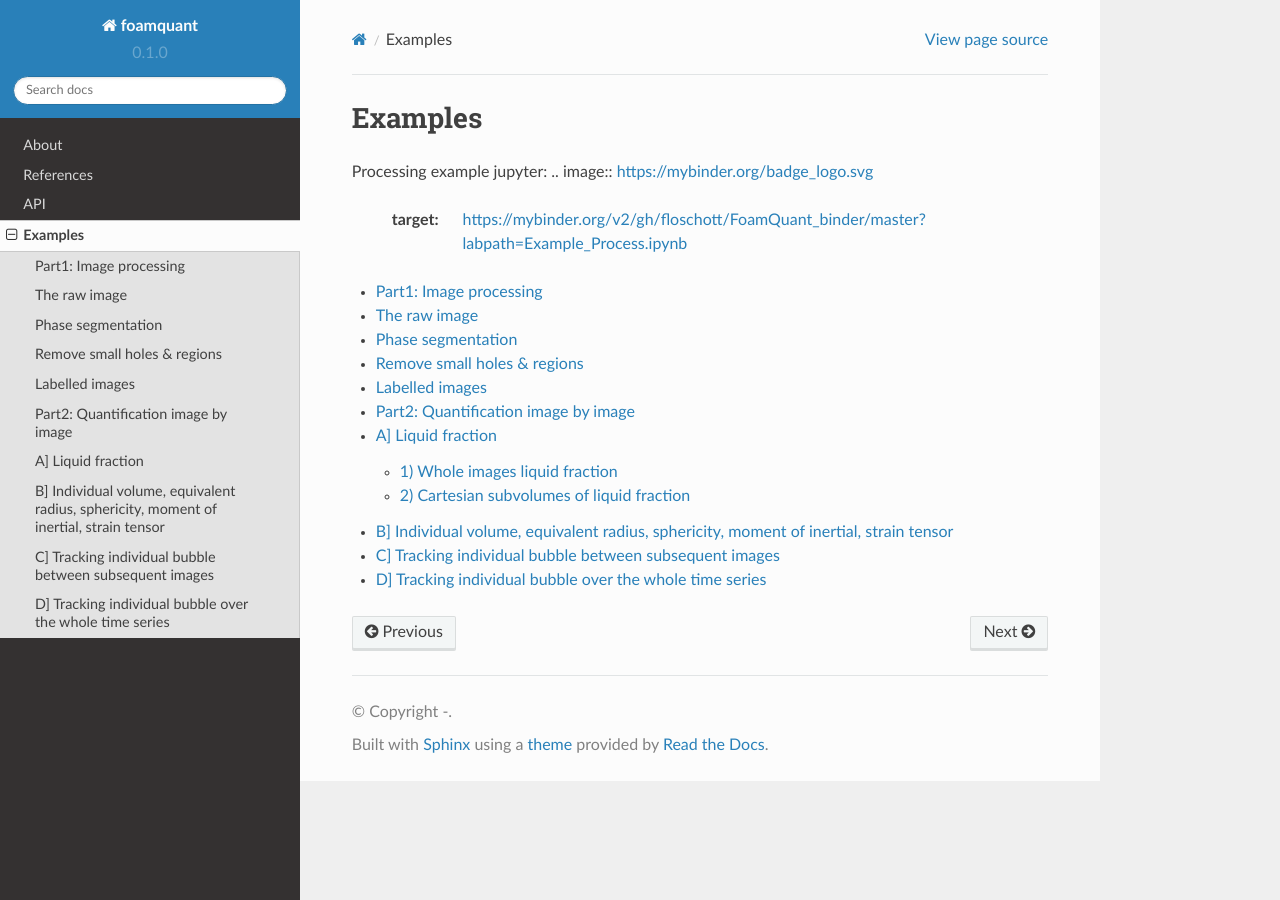
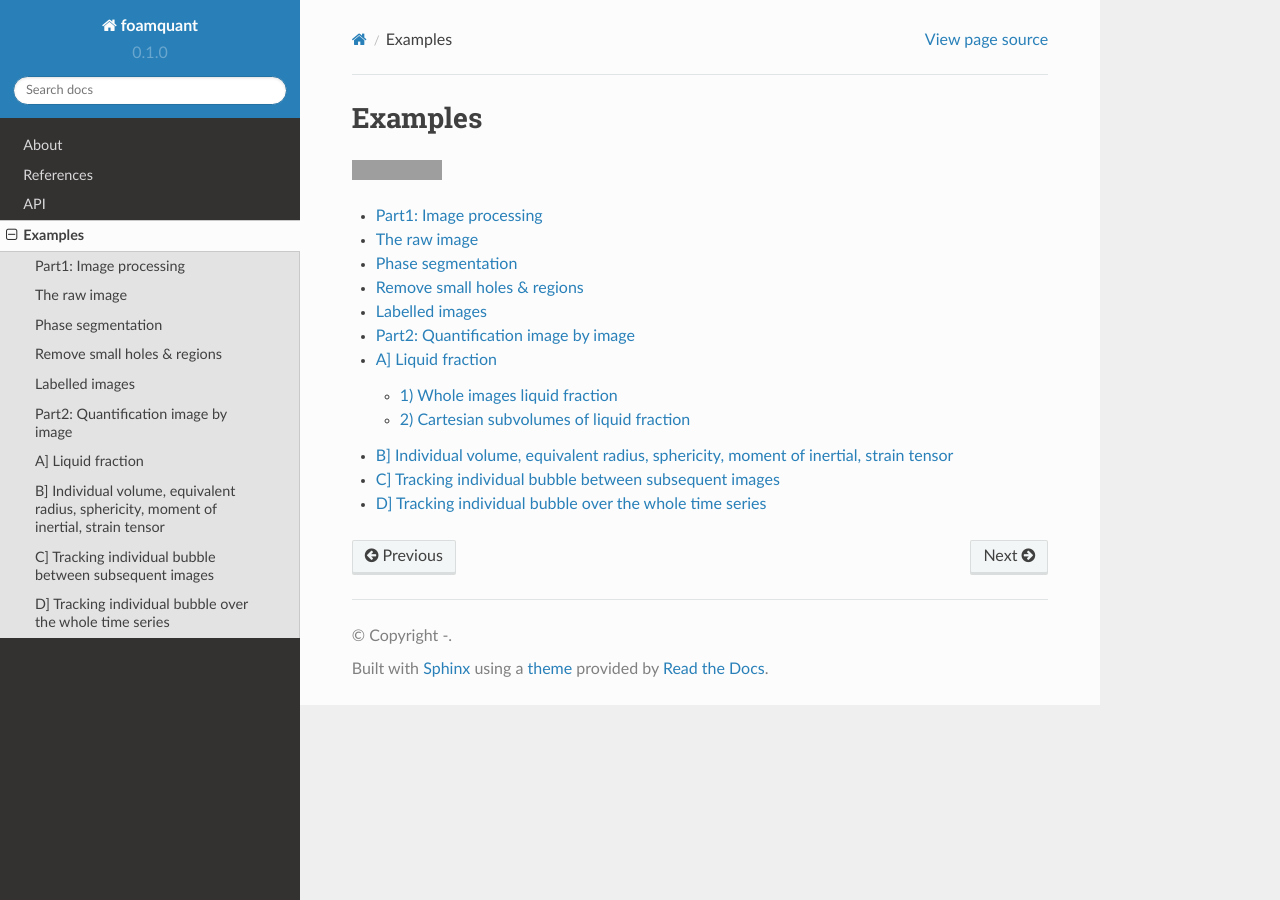
Before and after one commit to floschott/foamquant, a Sphinx documentation site: the page built from docs/source/examples.rst, in a window 1280 px wide. Built offline with Sphinx 7.4.7 and the Read the Docs theme 2.0.0, drawn with Linux system fonts in a browser that asks for light colours; grey boxes are pictures that could not be loaded.

Commit message:
Update examples.rst

```diff
--- a/docs/source/examples.rst
+++ b/docs/source/examples.rst
@@ -1,9 +1,9 @@
 Examples
 ==================
 
-Processing example jupyter:
+
 .. image:: https://mybinder.org/badge_logo.svg
- :target: https://mybinder.org/v2/gh/floschott/FoamQuant_binder/master?labpath=Example_Process.ipynb
+   :target: https://mybinder.org/v2/gh/floschott/FoamQuant_binder/master?labpath=Example_Process.ipynb
 
 .. toctree::
    :maxdepth: 2
```
